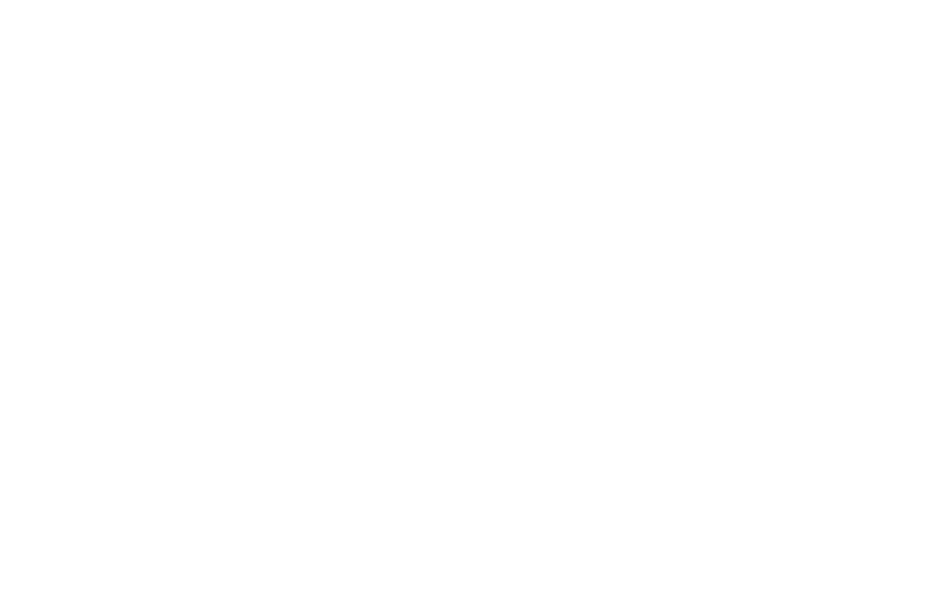
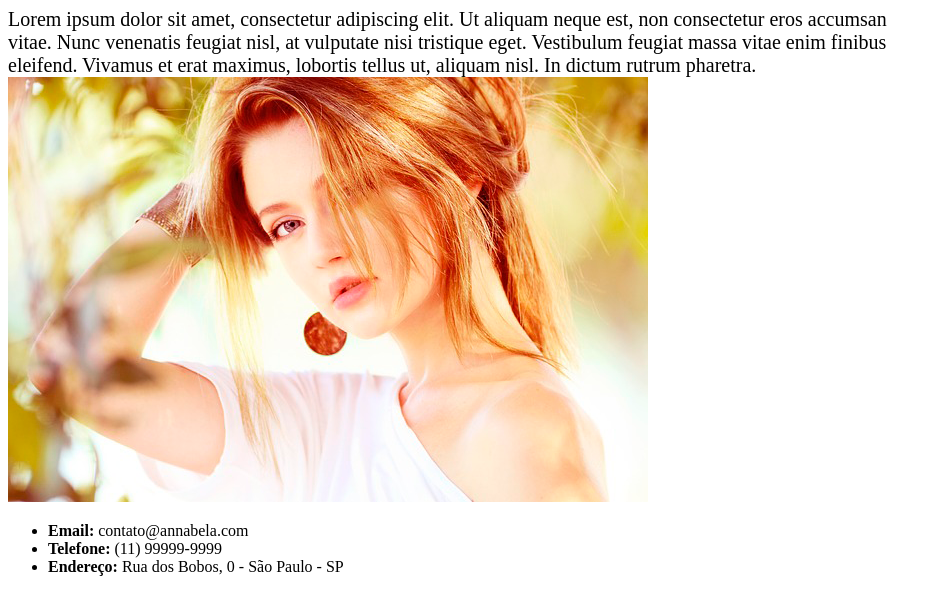
Before and after one commit to DiegoGoncalves92/AnaBela-page, a plain HTML site: page contato.html in a window 1280 px wide. Shown: the whole page, without its empty margins (0-941 px from the left). Drawn offline with Linux system fonts and the light colour scheme.

Commit message:
contato feature done

```diff
--- a/contato.html
+++ b/contato.html
@@ -9,6 +9,30 @@
 <body>
 
 
+    <div id="principal">
+
+        <div>
+            <a class="biografia__ana">Lorem ipsum dolor sit amet, consectetur adipiscing elit. Ut aliquam neque est,
+                non consectetur eros accumsan vitae. Nunc venenatis feugiat nisl, at vulputate nisi tristique eget.
+                    Vestibulum feugiat massa vitae enim finibus eleifend. Vivamus et erat maximus, lobortis tellus ut,
+                aliquam nisl. In dictum rutrum pharetra.
+
+
+            </a>
+
+            <div class="foto_campanha">
+                <img src="imagens/foto3.png" alt="Mar" title="COntato" />
+            </div>
+
+            <ul class="contato">
+                <li><b>Email:</b> contato@annabela.com</li>
+                <li><b>Telefone:</b> (11) 99999-9999</li>
+                <li><b>Endereço:</b> Rua dos Bobos, 0 - São Paulo - SP</li>
+            </ul>
+
+        </div>
+    </div>
+
 
 </body>
 </html>
--- a/stilo/style.css
+++ b/stilo/style.css
@@ -1,6 +1,6 @@
 
 body{
-    background-image: #ccccbf url(/imagens/fundo.png);
+    background-image:  #ccccbf url(/imagens/fundo.png);
 
 }
 
```
Also changed, not shown: biografia.html (+4 -1 lines), campanha.html (+4 -1 lines).
